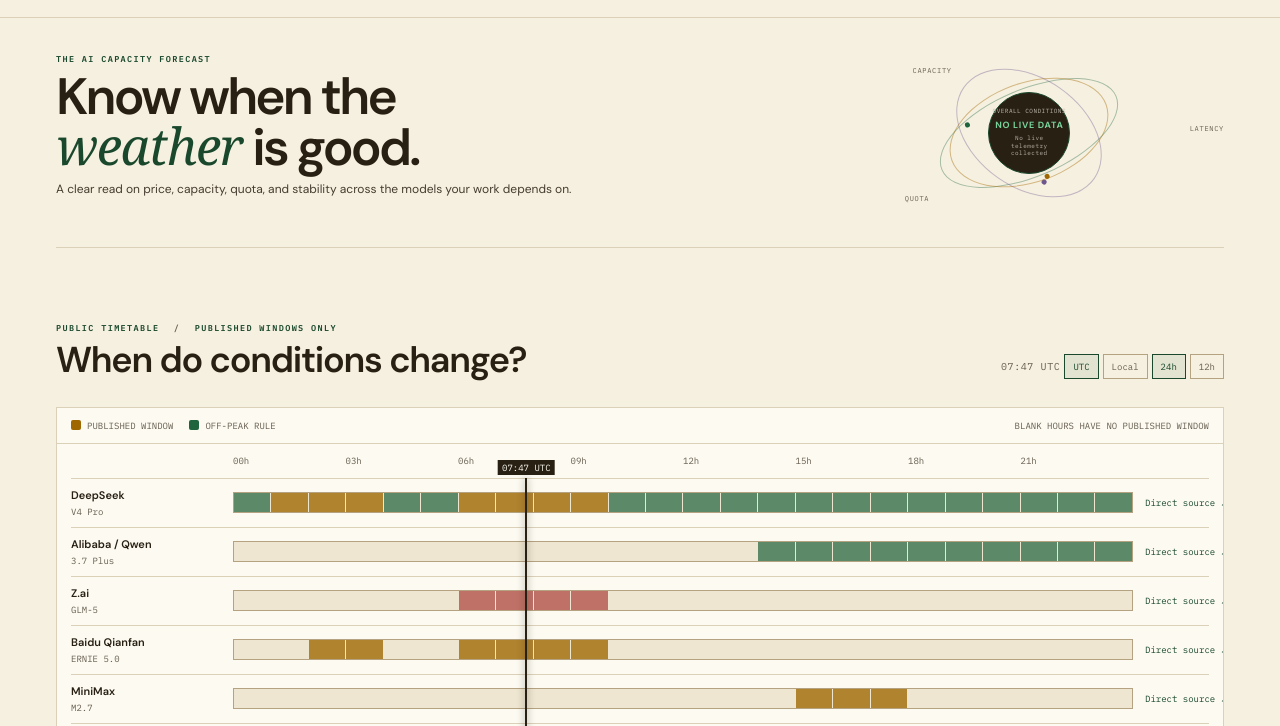
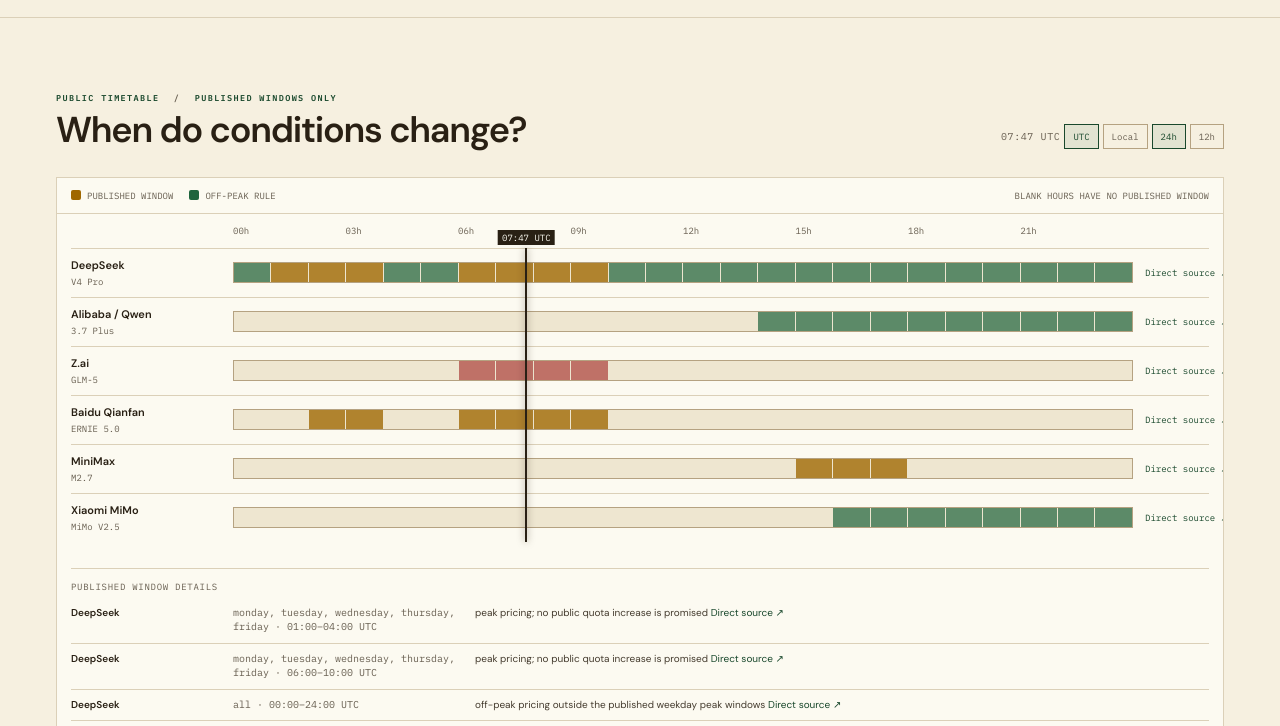
Before and after one commit to outerstellar-hq/token-weather, a website with bundled scripts: page index.html in a window 1280 px wide. Shown: the part 64-790 px from the top of the page. Built offline with nearby package versions, Linux system fonts and the light colour scheme; files whose address does not match are found by name.

Commit message:
Remove hero forecast section

```diff
--- a/app.js
+++ b/app.js
@@ -302,8 +302,6 @@
     return { ...provider, publicEvidence, state: statusEvent ? publicStatusState(statusEvent.signals?.indicator) : provider.state, condition, note: statusEvent ? `Official public status: ${condition}. ` : publicEvidence.statements ? "Official public statement collected. " : provider.note, source };
   }));
   $("#feed-label").textContent = publicSignals.length ? "Public signals connected" : snapshot.mode === "degraded" ? "Public source feed degraded" : "Public sources connected · no forecast metrics";
-  $("#overall-condition").textContent = publicSignals.length ? "PUBLIC SIGNALS AVAILABLE" : "NO PUBLIC METRICS";
-  $("#overall-detail").textContent = `${publicSignals.length} public signals · ${successfulSources.size} documentation sources checked`;
 }
 
 async function loadSnapshot() {
--- a/index.html
+++ b/index.html
@@ -33,27 +33,6 @@
       </header>
 
       <main id="top">
-        <section class="hero-grid">
-          <div class="hero-copy">
-            <p class="eyebrow">THE AI CAPACITY FORECAST</p>
-            <h1>Know when the<br /><em>weather</em> is good.</h1>
-            <p class="hero-lede">A clear read on price, capacity, quota, and stability across the models your work depends on.</p>
-          </div>
-          <div class="weather-orbit" aria-label="Current overall capacity is not available">
-            <div class="orbit orbit-one"></div>
-            <div class="orbit orbit-two"></div>
-            <div class="orbit orbit-three"></div>
-            <div class="orbit-core">
-              <span class="core-kicker">OVERALL CONDITIONS</span>
-              <strong id="overall-condition">NO LIVE DATA</strong>
-              <span class="core-time" id="overall-detail">No live telemetry collected</span>
-            </div>
-            <span class="orbit-label label-north">capacity</span>
-            <span class="orbit-label label-east">latency</span>
-            <span class="orbit-label label-south">quota</span>
-          </div>
-        </section>
-
         <section class="tool-section timetable-section" id="timetable-section">
           <div class="section-heading compact-heading">
             <div>
```
